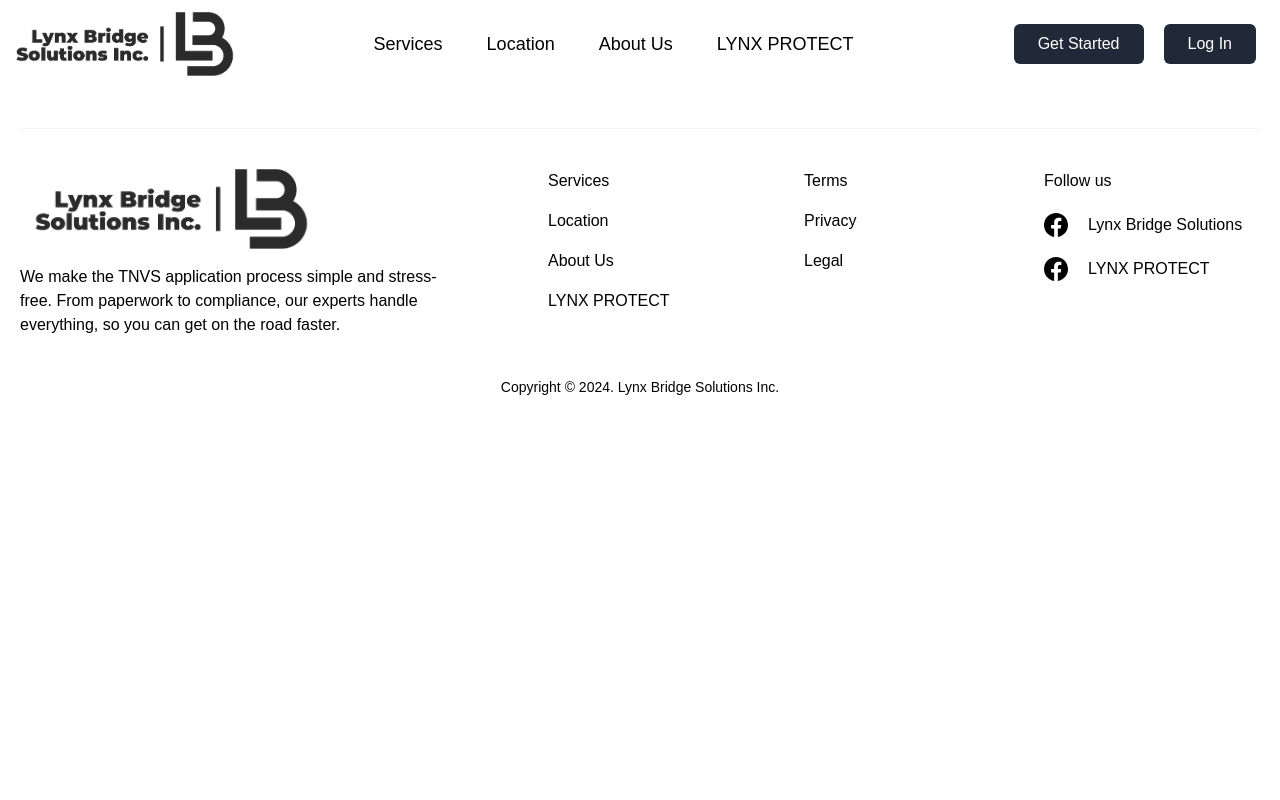
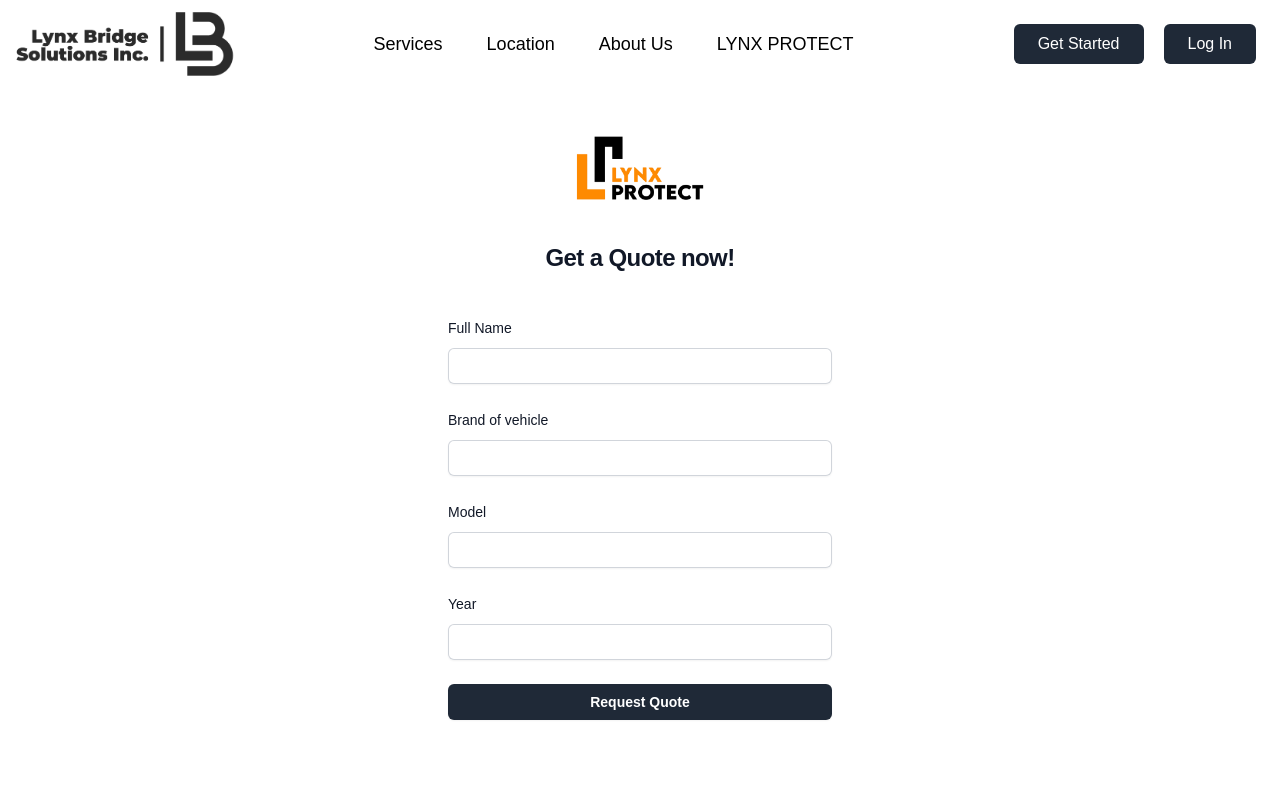
Before and after one commit to KyleCasingal/lynx-web, a Next.js app: page /lynxpro/quotation in a window 1280 px wide. Shown: the top 800 px of the page. Built offline with nearby package versions, Linux system fonts and the light colour scheme.

Commit message:
quote request

```diff
--- a/app/components/footer.tsx
+++ b/app/components/footer.tsx
@@ -8,7 +8,7 @@
     { href: "/services", key: "services", label: "Services" },
     { href: "/location", key: "location", label: "Location" },
     { href: "/about", key: "about", label: "About Us" },
-    { href: "/lynxprotect", key: "lynxprotect", label: "LYNX PROTECT" },
+    { href: "/lynxpro", key: "lynxprotect", label: "LYNX PROTECT" },
   ];
 
 
--- a/app/firebase.js
+++ b/app/firebase.js
@@ -1,12 +1,14 @@
 // Import the functions you need from the SDKs you need
 import { initializeApp } from "firebase/app";
 import { getAuth } from "firebase/auth";
+import { getDatabase } from "firebase/database";
 import { getFirestore } from "firebase/firestore";
 // TODO: Add SDKs for Firebase products that you want to use
 // https://firebase.google.com/docs/web/setup#available-libraries
 
 // Your web app's Firebase configuration
 // For Firebase JS SDK v7.20.0 and later, measurementId is optional
+
 const firebaseConfig = {
   apiKey: "AIzaSyA_lw-BL9aod0HMtsqeKrbI3v624UYl01o",
   authDomain: "lynx-web-16695.firebaseapp.com",
@@ -19,7 +21,7 @@
 
 // Initialize Firebase
 const app = initializeApp(firebaseConfig);
-
+// return getDatabase(app);
 
 export const auth = getAuth();
 export const db=getFirestore(app)
--- a/app/lynxpro/quotation/page.tsx
+++ b/app/lynxpro/quotation/page.tsx
@@ -1,9 +1,159 @@
+"use client"
+
 import React from 'react'
+import FirebaseConfig from "../../firebase.js";
+import { ref, set, get, update, remove, child } from "firebase/database";
+import { useState } from 'react';
+import LPlogo from "../../img/LP.png";
+import Image from 'next/image.js';
 
 export default function Quotation() {
-  return (
-    <div>
+     let [name, setName] = useState("");
+     let [brand, setBrand] = useState("");
+     let [model, setModel] = useState("");
+     let [year, setYear] = useState("");
+  let [transmission, setTransmission] = useState("");
 
-    </div>
-  )
+
+    return (
+      <div>
+
+          <div className="flex min-h-full flex-1 flex-col justify-center px-6 py-12 lg:px-8">
+            <div className="sm:mx-auto sm:w-full sm:max-w-sm">
+              <Image src={LPlogo} alt="N" className="mx-auto h-16 w-auto" />
+
+              <h2 className="mt-10 text-center text-2xl/9 font-bold tracking-tight text-gray-900">
+                Get a Quote now!
+              </h2>
+            </div>
+
+            <div className="mt-10 sm:mx-auto sm:w-full sm:max-w-sm">
+              <form className="space-y-6" >
+                <div>
+                  <label
+                    htmlFor="fname"
+                    className="block text-sm/6 font-medium text-gray-900"
+                  >
+                    Full Name
+                  </label>
+                  <div className="mt-2">
+                    <input
+                      id="fullname"
+                      name="fullname"
+                      type="text"
+                      onChange={(e) => setName(e.target.value)}
+                      required
+                      autoComplete="text"
+                      className="block w-full rounded-md border-0 py-1.5 text-gray-900 shadow-sm ring-1 ring-inset ring-gray-300 placeholder:text-gray-400 focus:ring-2 focus:ring-inset focus:ring-indigo-600 sm:text-sm/6"
+                    />
+                  </div>
+                </div>
+                <div>
+                  <label
+                    htmlFor="lname"
+                    className="block text-sm/6 font-medium text-gray-900"
+                  >
+                    Brand of vehicle
+                  </label>
+                  <div className="mt-2">
+                    <input
+                      id="brand"
+                      name="brand"
+                      type="text"
+                      onChange={(e) => setBrand(e.target.value)}
+                      required
+                      autoComplete="email"
+                      className="block w-full rounded-md border-0 py-1.5 text-gray-900 shadow-sm ring-1 ring-inset ring-gray-300 placeholder:text-gray-400 focus:ring-2 focus:ring-inset focus:ring-indigo-600 sm:text-sm/6"
+                    />
+                  </div>
+                </div>
+
+                <div>
+                  <label
+                    htmlFor="email"
+                    className="block text-sm/6 font-medium text-gray-900"
+                  >
+                    Model
+                  </label>
+                  <div className="mt-2">
+                    <input
+                      id="model"
+                      name="model"
+                      type="text"
+                      onChange={(e) => setModel(e.target.value)}
+                      required
+                      autoComplete="email"
+                      className="block w-full rounded-md border-0 py-1.5 text-gray-900 shadow-sm ring-1 ring-inset ring-gray-300 placeholder:text-gray-400 focus:ring-2 focus:ring-inset focus:ring-indigo-600 sm:text-sm/6"
+                    />
+                  </div>
+                </div>
+
+                <div>
+                  <div className="flex items-center justify-between">
+                    <label
+                      htmlFor="password"
+                      className="block text-sm/6 font-medium text-gray-900"
+                    >
+                      Year
+                    </label>
+                  </div>
+
+                  <div className="mt-2">
+                    <input
+                      id="year"
+                      name="year"
+                      type="text"
+                      onChange={(e) => setYear(e.target.value)}
+                      required
+                      autoComplete="current-password"
+                      className="block w-full rounded-md border-0 py-1.5 text-gray-900 shadow-sm ring-1 ring-inset ring-gray-300 placeholder:text-gray-400 focus:ring-2 focus:ring-inset focus:ring-indigo-600 sm:text-sm/6"
+                    />
+                  </div>
+                </div>
+
+                {/* <div>
+              <div className="flex items-center justify-between">
+                <label
+                  htmlFor="password"
+                  className="block text-sm/6 font-medium text-gray-900"
+                >
+                  Confirm password
+                </label>
+              </div>
+
+              <div className="mt-2">
+                <input
+                  id="password"
+                  name="password"
+                  type="password"
+                  required
+                  autoComplete="current-password"
+                  className="block w-full rounded-md border-0 py-1.5 text-gray-900 shadow-sm ring-1 ring-inset ring-gray-300 placeholder:text-gray-400 focus:ring-2 focus:ring-inset focus:ring-indigo-600 sm:text-sm/6"
+                />
+              </div>
+            </div> */}
+
+                <div>
+                  <button
+                    type="submit"
+                    className="flex w-full justify-center rounded-md bg-gray-800 px-3 py-1.5 text-sm/6 font-semibold text-white shadow-sm hover:bg-indigo-500 focus-visible:outline focus-visible:outline-2 focus-visible:outline-offset-2 focus-visible:outline-indigo-600"
+                  >
+                    Request Quote
+                  </button>
+                </div>
+              </form>
+
+              {/* <p className="mt-10 text-center text-sm/6 text-gray-500">
+                Already have an account?{" "}
+                <a
+                  href="/login"
+                  className="font-semibold text-black hover:text-indigo-500"
+                >
+                  Log in
+                </a>
+              </p> */}
+            </div>
+          </div>
+      </div>
+    );
 }
```
